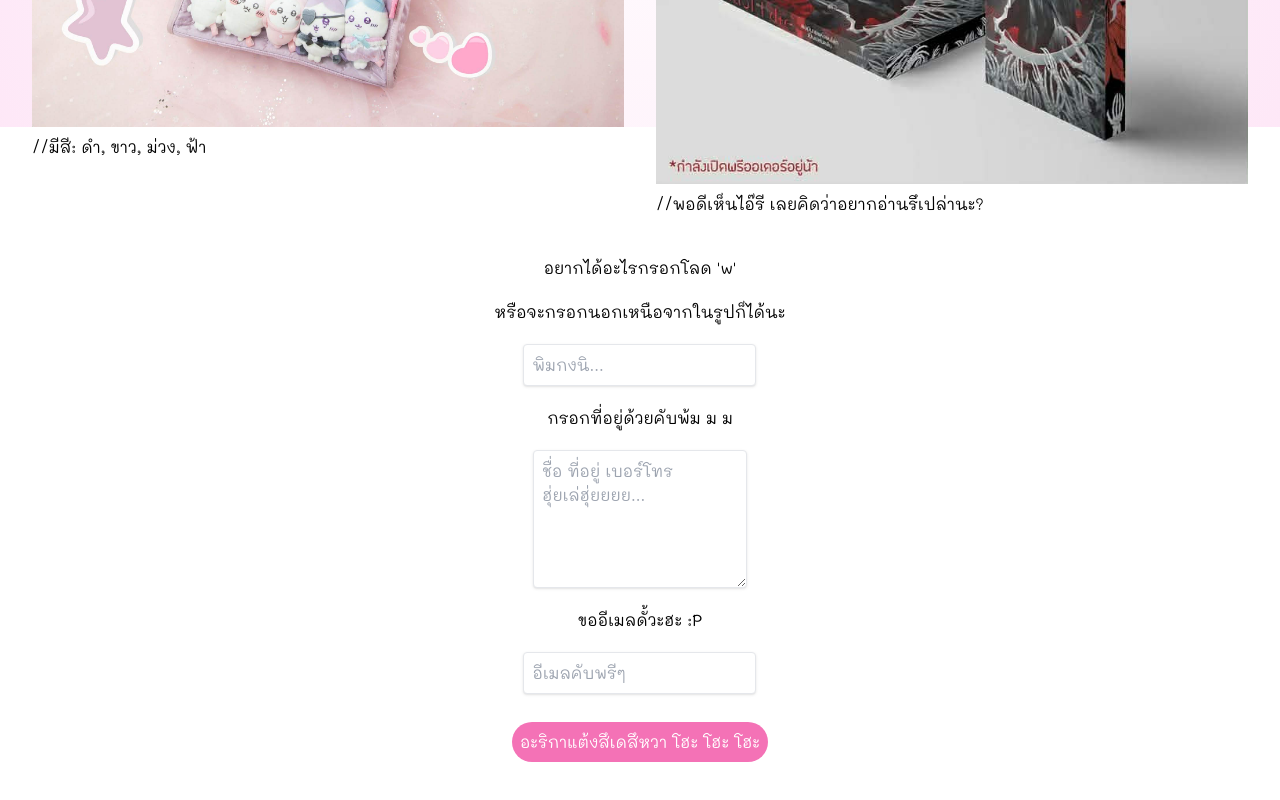
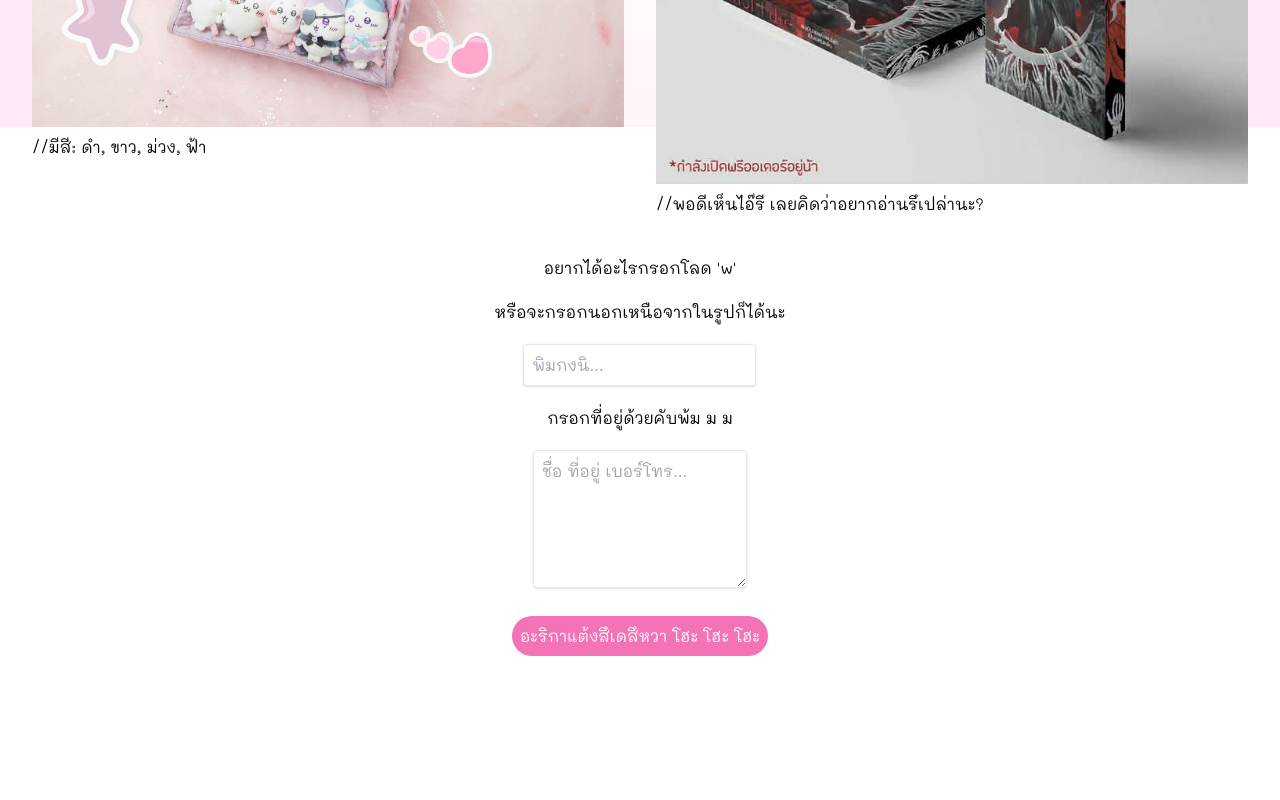
Before and after one commit to faysiripa/HBD-Ice-Chan, a React (Vite) app in the folder client/: page /select-gift in a window 1280 px wide. Shown: the part 673-1473 px from the top of the page. Built offline with nearby package versions, Linux system fonts and the light colour scheme.

Commit message:
delete email part

```diff
--- a/client/src/pages/SelectGift.jsx
+++ b/client/src/pages/SelectGift.jsx
@@ -65,6 +65,8 @@ const SelectGift = () => {
         const data = await response.json();
         if (data.success) {
             setResult("Form Submitted Successfully");
+            setGift("");
+            setAddress("");
             event.target.reset();
         } else {
             setResult("Error");
@@ -122,17 +124,17 @@ const SelectGift = () => {
                             onChange={(e) => setAddress(e.target.value)}
                             rows={5}
                             className="border p-2 rounded shadow w-5/6"
-                            placeholder="ชื่อ ที่อยู่ เบอร์โทร ฮุ่ยเล่ฮุ่ยยยย..."
+                            placeholder="ชื่อ ที่อยู่ เบอร์โทร..."
                             required
                         />
-                        <label>ขออีเมลดั้วะฮะ :P</label>
+                        {/* <label>ขออีเมลดั้วะฮะ :P</label>
                         <input
                             name="email"
                             type="email"
                             className="border p-2 rounded shadow"
                             placeholder="อีเมลคับพรี่ๆ"
                             required
-                        />
+                        /> */}
                         <button
                             type="submit"
                             className="border-none block w-full bg-pink-400 text-white p-2 rounded-full mt-2"
```
